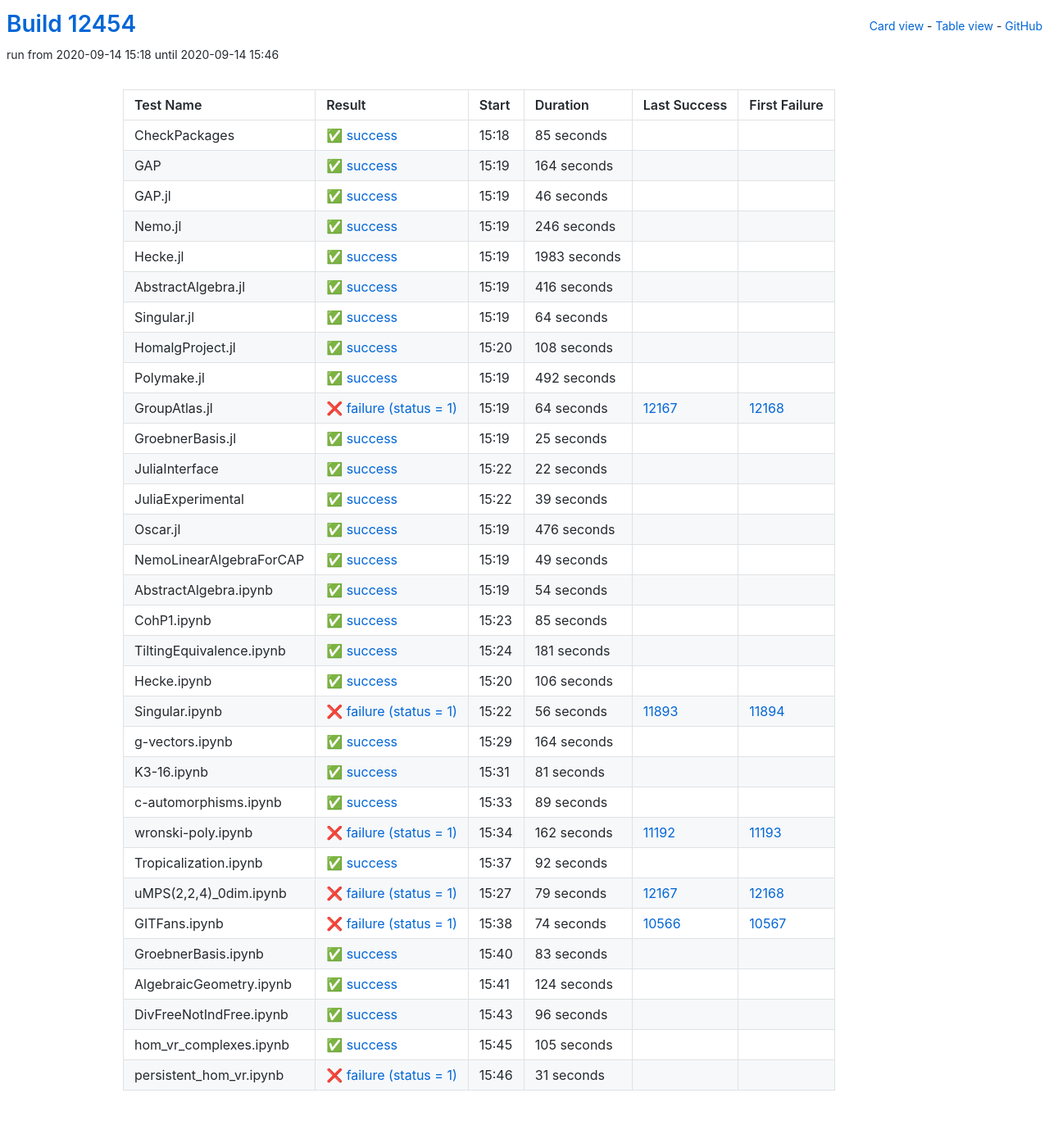
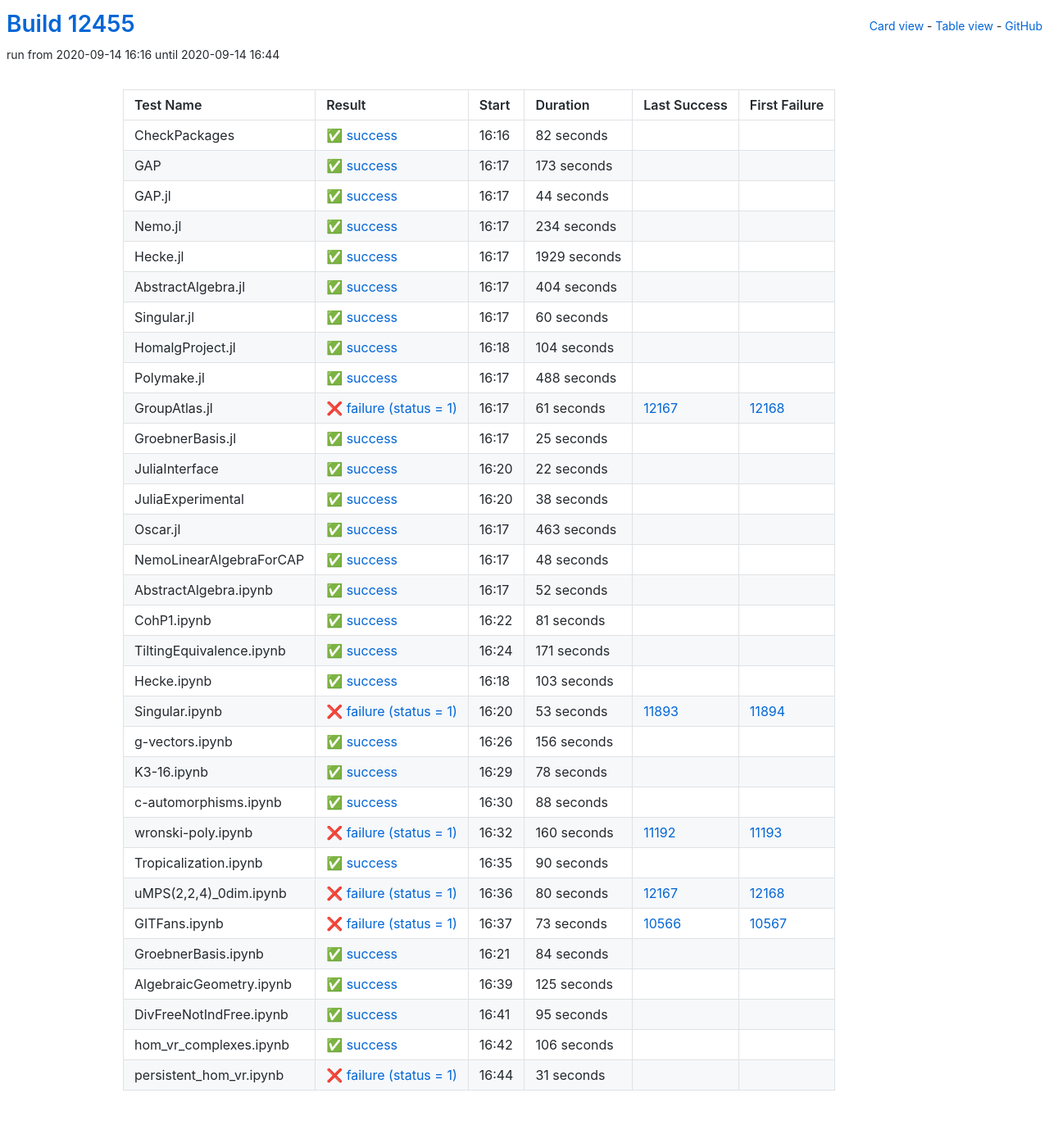
Before and after one commit to oscar-system/oscar-ci-status, a Jekyll site: the page built from table.html, in a window 1280 px wide. Shown: the whole page at 82% size. Built offline with Jekyll 4.4.1, drawn with Linux system fonts in a browser that asks for light colours.

Commit message:
Build #12455

```diff
--- a/_data/ci.yml
+++ b/_data/ci.yml
@@ -1,6 +1,6 @@
 ---
-build: 12454
-build_url: https://oscarci.mathematik.uni-kl.de/job/oscar/12454/
+build: 12455
+build_url: https://oscarci.mathematik.uni-kl.de/job/oscar/12455/
 job: oscar
 organization: oscar-system
 repo: oscar-ci-status
@@ -8,128 +8,128 @@
 tests:
 - name: CheckPackages
   id: checkpackages
-  log: https://oscarci.mathematik.uni-kl.de/job/oscar/12454/artifact/logs/build-12454/CheckPackages.log
-  start: 2020-09-14 15:18
+  log: https://oscarci.mathematik.uni-kl.de/job/oscar/12455/artifact/logs/build-12455/CheckPackages.log
+  start: 2020-09-14 16:16
   success: true
   exitcode: 0
   status: success
-  duration: 85
+  duration: 82
   last_success: false
   last_success_url:
   first_failure: false
   first_failure_url:
 - name: GAP
   id: gap
-  log: https://oscarci.mathematik.uni-kl.de/job/oscar/12454/artifact/logs/build-12454/GAP.log
-  start: 2020-09-14 15:19
+  log: https://oscarci.mathematik.uni-kl.de/job/oscar/12455/artifact/logs/build-12455/GAP.log
+  start: 2020-09-14 16:17
   success: true
   exitcode: 0
   status: success
-  duration: 164
+  duration: 173
   last_success: false
   last_success_url:
   first_failure: false
   first_failure_url:
 - name: GAP.jl
   id: gap-jl
-  log: https://oscarci.mathematik.uni-kl.de/job/oscar/12454/artifact/logs/build-12454/GAP.jl.log
-  start: 2020-09-14 15:19
+  log: https://oscarci.mathematik.uni-kl.de/job/oscar/12455/artifact/logs/build-12455/GAP.jl.log
+  start: 2020-09-14 16:17
   success: true
   exitcode: 0
   status: success
-  duration: 46
+  duration: 44
   last_success: false
   last_success_url:
   first_failure: false
   first_failure_url:
 - name: Nemo.jl
   id: nemo-jl
-  log: https://oscarci.mathematik.uni-kl.de/job/oscar/12454/artifact/logs/build-12454/Nemo.jl.log
-  start: 2020-09-14 15:19
+  log: https://oscarci.mathematik.uni-kl.de/job/oscar/12455/artifact/logs/build-12455/Nemo.jl.log
+  start: 2020-09-14 16:17
   success: true
   exitcode: 0
   status: success
-  duration: 246
+  duration: 234
   last_success: false
   last_success_url:
   first_failure: false
   first_failure_url:
 - name: Hecke.jl
   id: hecke-jl
-  log: https://oscarci.mathematik.uni-kl.de/job/oscar/12454/artifact/logs/build-12454/Hecke.jl.log
-  start: 2020-09-14 15:19
+  log: https://oscarci.mathematik.uni-kl.de/job/oscar/12455/artifact/logs/build-12455/Hecke.jl.log
+  start: 2020-09-14 16:17
   success: true
   exitcode: 0
   status: success
-  duration: 1983
+  duration: 1929
   last_success: false
   last_success_url:
   first_failure: false
   first_failure_url:
 - name: AbstractAlgebra.jl
   id: abstractalgebra-jl
-  log: https://oscarci.mathematik.uni-kl.de/job/oscar/12454/artifact/logs/build-12454/AbstractAlgebra.jl.log
-  start: 2020-09-14 15:19
+  log: https://oscarci.mathematik.uni-kl.de/job/oscar/12455/artifact/logs/build-12455/AbstractAlgebra.jl.log
+  start: 2020-09-14 16:17
   success: true
   exitcode: 0
   status: success
-  duration: 416
+  duration: 404
   last_success: false
   last_success_url:
   first_failure: false
   first_failure_url:
 - name: Singular.jl
   id: singular-jl
-  log: https://oscarci.mathematik.uni-kl.de/job/oscar/12454/artifact/logs/build-12454/Singular.jl.log
-  start: 2020-09-14 15:19
+  log: https://oscarci.mathematik.uni-kl.de/job/oscar/12455/artifact/logs/build-12455/Singular.jl.log
+  start: 2020-09-14 16:17
   success: true
   exitcode: 0
   status: success
-  duration: 64
+  duration: 60
   last_success: false
   last_success_url:
   first_failure: false
   first_failure_url:
 - name: HomalgProject.jl
   id: homalgproject-jl
-  log: https://oscarci.mathematik.uni-kl.de/job/oscar/12454/artifact/logs/build-12454/HomalgProject.jl.log
-  start: 2020-09-14 15:20
+  log: https://oscarci.mathematik.uni-kl.de/job/oscar/12455/artifact/logs/build-12455/HomalgProject.jl.log
+  start: 2020-09-14 16:18
   success: true
   exitcode: 0
   status: success
-  duration: 108
+  duration: 104
   last_success: false
   last_success_url:
   first_failure: false
   first_failure_url:
 - name: Polymake.jl
   id: polymake-jl
-  log: https://oscarci.mathematik.uni-kl.de/job/oscar/12454/artifact/logs/build-12454/Polymake.jl.log
-  start: 2020-09-14 15:19
+  log: https://oscarci.mathematik.uni-kl.de/job/oscar/12455/artifact/logs/build-12455/Polymake.jl.log
+  start: 2020-09-14 16:17
   success: true
   exitcode: 0
   status: success
-  duration: 492
+  duration: 488
   last_success: false
   last_success_url:
   first_failure: false
   first_failure_url:
 - name: GroupAtlas.jl
   id: groupatlas-jl
-  log: https://oscarci.mathematik.uni-kl.de/job/oscar/12454/artifact/logs/build-12454/GroupAtlas.jl.log
-  start: 2020-09-14 15:19
+  log: https://oscarci.mathematik.uni-kl.de/job/oscar/12455/artifact/logs/build-12455/GroupAtlas.jl.log
+  start: 2020-09-14 16:17
   success: false
   exitcode: 1
   status: failure
-  duration: 64
+  duration: 61
   last_success: 12167
   last_success_url: https://oscarci.mathematik.uni-kl.de/job/oscar/12167/
   first_failure: 12168
   first_failure_url: https://oscarci.mathematik.uni-kl.de/job/oscar/12168/
 - name: GroebnerBasis.jl
   id: groebnerbasis-jl
-  log: https://oscarci.mathematik.uni-kl.de/job/oscar/12454/artifact/logs/build-12454/GroebnerBasis.jl.log
-  start: 2020-09-14 15:19
+  log: https://oscarci.mathematik.uni-kl.de/job/oscar/12455/artifact/logs/build-12455/GroebnerBasis.jl.log
+  start: 2020-09-14 16:17
   success: true
   exitcode: 0
   status: success
@@ -140,8 +140,8 @@
   first_failure_url:
 - name: JuliaInterface
   id: juliainterface
-  log: https://oscarci.mathematik.uni-kl.de/job/oscar/12454/artifact/logs/build-12454/JuliaInterface.log
-  start: 2020-09-14 15:22
+  log: https://oscarci.mathematik.uni-kl.de/job/oscar/12455/artifact/logs/build-12455/JuliaInterface.log
+  start: 2020-09-14 16:20
   success: true
   exitcode: 0
   status: success
@@ -152,80 +152,224 @@
   first_failure_url:
 - name: JuliaExperimental
   id: juliaexperimental
-  log: https://oscarci.mathematik.uni-kl.de/job/oscar/12454/artifact/logs/build-12454/JuliaExperimental.log
-  start: 2020-09-14 15:22
+  log: https://oscarci.mathematik.uni-kl.de/job/oscar/12455/artifact/logs/build-12455/JuliaExperimental.log
+  start: 2020-09-14 16:20
   success: true
   exitcode: 0
   status: success
-  duration: 39
+  duration: 38
   last_success: false
   last_success_url:
   first_failure: false
   first_failure_url:
 - name: Oscar.jl
   id: oscar-jl
-  log: https://oscarci.mathematik.uni-kl.de/job/oscar/12454/artifact/logs/build-12454/Oscar.jl.log
-  start: 2020-09-14 15:19
+  log: https://oscarci.mathematik.uni-kl.de/job/oscar/12455/artifact/logs/build-12455/Oscar.jl.log
+  start: 2020-09-14 16:17
   success: true
   exitcode: 0
   status: success
-  duration: 476
+  duration: 463
   last_success: false
   last_success_url:
   first_failure: false
   first_failure_url:
 - name: NemoLinearAlgebraForCAP
   id: nemolinearalgebraforcap
-  log: https://oscarci.mathematik.uni-kl.de/job/oscar/12454/artifact/logs/build-12454/NemoLinearAlgebraForCAP.log
-  start: 2020-09-14 15:19
+  log: https://oscarci.mathematik.uni-kl.de/job/oscar/12455/artifact/logs/build-12455/NemoLinearAlgebraForCAP.log
+  start: 2020-09-14 16:17
   success: true
   exitcode: 0
   status: success
-  duration: 49
+  duration: 48
   last_success: false
   last_success_url:
   first_failure: false
   first_failure_url:
 - name: AbstractAlgebra.ipynb
   id: abstractalgebra-ipynb
-  log: https://oscarci.mathematik.uni-kl.de/job/oscar/12454/artifact/logs/build-12454/AbstractAlgebra.ipynb.log
-  start: 2020-09-14 15:19
+  log: https://oscarci.mathematik.uni-kl.de/job/oscar/12455/artifact/logs/build-12455/AbstractAlgebra.ipynb.log
+  start: 2020-09-14 16:17
   success: true
   exitcode: 0
   status: success
-  duration: 54
+  duration: 52
   last_success: false
   last_success_url:
   first_failure: false
   first_failure_url:
 - name: CohP1.ipynb
   id: cohp1-ipynb
-  log: https://oscarci.mathematik.uni-kl.de/job/oscar/12454/artifact/logs/build-12454/CohP1.ipynb.log
-  start: 2020-09-14 15:23
+  log: https://oscarci.mathematik.uni-kl.de/job/oscar/12455/artifact/logs/build-12455/CohP1.ipynb.log
+  start: 2020-09-14 16:22
   success: true
   exitcode: 0
   status: success
-  duration: 85
+  duration: 81
   last_success: false
   last_success_url:
   first_failure: false
   first_failure_url:
 - name: TiltingEquivalence.ipynb
   id: tiltingequivalence-ipynb
-  log: https://oscarci.mathematik.uni-kl.de/job/oscar/12454/artifact/logs/build-12454/TiltingEquivalence.ipynb.log
-  start: 2020-09-14 15:24
+  log: https://oscarci.mathematik.uni-kl.de/job/oscar/12455/artifact/logs/build-12455/TiltingEquivalence.ipynb.log
+  start: 2020-09-14 16:24
   success: true
   exitcode: 0
   status: success
-  duration: 181
+  duration: 171
   last_success: false
   last_success_url:
   first_failure: false
   first_failure_url:
 - name: Hecke.ipynb
   id: hecke-ipynb
-  log: https://oscarci.mathematik.uni-kl.de/job/oscar/12454/artifact/logs/build-12454/Hecke.ipynb.log
-  start: 2020-09-14 15:20
+  log: https://oscarci.mathematik.uni-kl.de/job/oscar/12455/artifact/logs/build-12455/Hecke.ipynb.log
+  start: 2020-09-14 16:18
+  success: true
+  exitcode: 0
+  status: success
+  duration: 103
+  last_success: false
+  last_success_url:
+  first_failure: false
+  first_failure_url:
+- name: Singular.ipynb
+  id: singular-ipynb
+  log: https://oscarci.mathematik.uni-kl.de/job/oscar/12455/artifact/logs/build-12455/Singular.ipynb.log
+  start: 2020-09-14 16:20
+  success: false
+  exitcode: 1
+  status: failure
+  duration: 53
+  last_success: 11893
+  last_success_url: https://oscarci.mathematik.uni-kl.de/job/oscar/11893/
+  first_failure: 11894
+  first_failure_url: https://oscarci.mathematik.uni-kl.de/job/oscar/11894/
+- name: g-vectors.ipynb
+  id: g-vectors-ipynb
+  log: https://oscarci.mathematik.uni-kl.de/job/oscar/12455/artifact/logs/build-12455/g-vectors.ipynb.log
+  start: 2020-09-14 16:26
+  success: true
+  exitcode: 0
+  status: success
+  duration: 156
+  last_success: false
+  last_success_url:
+  first_failure: false
+  first_failure_url:
+- name: K3-16.ipynb
+  id: k3-16-ipynb
+  log: https://oscarci.mathematik.uni-kl.de/job/oscar/12455/artifact/logs/build-12455/K3-16.ipynb.log
+  start: 2020-09-14 16:29
+  success: true
+  exitcode: 0
+  status: success
+  duration: 78
+  last_success: false
+  last_success_url:
+  first_failure: false
+  first_failure_url:
+- name: c-automorphisms.ipynb
+  id: c-automorphisms-ipynb
+  log: https://oscarci.mathematik.uni-kl.de/job/oscar/12455/artifact/logs/build-12455/c-automorphisms.ipynb.log
+  start: 2020-09-14 16:30
+  success: true
+  exitcode: 0
+  status: success
+  duration: 88
+  last_success: false
+  last_success_url:
+  first_failure: false
+  first_failure_url:
+- name: wronski-poly.ipynb
+  id: wronski-poly-ipynb
+  log: https://oscarci.mathematik.uni-kl.de/job/oscar/12455/artifact/logs/build-12455/wronski-poly.ipynb.log
+  start: 2020-09-14 16:32
+  success: false
+  exitcode: 1
+  status: failure
+  duration: 160
+  last_success: 11192
+  last_success_url: https://oscarci.mathematik.uni-kl.de/job/oscar/11192/
+  first_failure: 11193
+  first_failure_url: https://oscarci.mathematik.uni-kl.de/job/oscar/11193/
+- name: Tropicalization.ipynb
+  id: tropicalization-ipynb
+  log: https://oscarci.mathematik.uni-kl.de/job/oscar/12455/artifact/logs/build-12455/Tropicalization.ipynb.log
+  start: 2020-09-14 16:35
+  success: true
+  exitcode: 0
+  status: success
+  duration: 90
+  last_success: false
+  last_success_url:
+  first_failure: false
+  first_failure_url:
+- name: uMPS(2,2,4)_0dim.ipynb
+  id: umps-2-2-4-0dim-ipynb
+  log: https://oscarci.mathematik.uni-kl.de/job/oscar/12455/artifact/logs/build-12455/uMPS-2-2-4-_0dim.ipynb.log
+  start: 2020-09-14 16:36
+  success: false
+  exitcode: 1
+  status: failure
+  duration: 80
+  last_success: 12167
+  last_success_url: https://oscarci.mathematik.uni-kl.de/job/oscar/12167/
+  first_failure: 12168
+  first_failure_url: https://oscarci.mathematik.uni-kl.de/job/oscar/12168/
+- name: GITFans.ipynb
+  id: gitfans-ipynb
+  log: https://oscarci.mathematik.uni-kl.de/job/oscar/12455/artifact/logs/build-12455/GITFans.ipynb.log
+  start: 2020-09-14 16:37
+  success: false
+  exitcode: 1
+  status: failure
+  duration: 73
+  last_success: 10566
+  last_success_url: https://oscarci.mathematik.uni-kl.de/job/oscar/10566/
+  first_failure: 10567
+  first_failure_url: https://oscarci.mathematik.uni-kl.de/job/oscar/10567/
+- name: GroebnerBasis.ipynb
+  id: groebnerbasis-ipynb
+  log: https://oscarci.mathematik.uni-kl.de/job/oscar/12455/artifact/logs/build-12455/GroebnerBasis.ipynb.log
+  start: 2020-09-14 16:21
+  success: true
+  exitcode: 0
+  status: success
+  duration: 84
+  last_success: false
+  last_success_url:
+  first_failure: false
+  first_failure_url:
+- name: AlgebraicGeometry.ipynb
+  id: algebraicgeometry-ipynb
+  log: https://oscarci.mathematik.uni-kl.de/job/oscar/12455/artifact/logs/build-12455/AlgebraicGeometry.ipynb.log
+  start: 2020-09-14 16:39
+  success: true
+  exitcode: 0
+  status: success
+  duration: 125
+  last_success: false
+  last_success_url:
+  first_failure: false
+  first_failure_url:
+- name: DivFreeNotIndFree.ipynb
+  id: divfreenotindfree-ipynb
+  log: https://oscarci.mathematik.uni-kl.de/job/oscar/12455/artifact/logs/build-12455/DivFreeNotIndFree.ipynb.log
+  start: 2020-09-14 16:41
+  success: true
+  exitcode: 0
+  status: success
+  duration: 95
+  last_success: false
+  last_success_url:
+  first_failure: false
+  first_failure_url:
+- name: hom_vr_complexes.ipynb
+  id: hom-vr-complexes-ipynb
+  log: https://oscarci.mathematik.uni-kl.de/job/oscar/12455/artifact/logs/build-12455/hom_vr_complexes.ipynb.log
+  start: 2020-09-14 16:42
   success: true
   exitcode: 0
   status: success
@@ -234,154 +378,10 @@
   last_success_url:
   first_failure: false
   first_failure_url:
-- name: Singular.ipynb
-  id: singular-ipynb
-  log: https://oscarci.mathematik.uni-kl.de/job/oscar/12454/artifact/logs/build-12454/Singular.ipynb.log
-  start: 2020-09-14 15:22
-  success: false
-  exitcode: 1
-  status: failure
-  duration: 56
-  last_success: 11893
-  last_success_url: https://oscarci.mathematik.uni-kl.de/job/oscar/11893/
-  first_failure: 11894
-  first_failure_url: https://oscarci.mathematik.uni-kl.de/job/oscar/11894/
-- name: g-vectors.ipynb
-  id: g-vectors-ipynb
-  log: https://oscarci.mathematik.uni-kl.de/job/oscar/12454/artifact/logs/build-12454/g-vectors.ipynb.log
-  start: 2020-09-14 15:29
-  success: true
-  exitcode: 0
-  status: success
-  duration: 164
-  last_success: false
-  last_success_url:
-  first_failure: false
-  first_failure_url:
-- name: K3-16.ipynb
-  id: k3-16-ipynb
-  log: https://oscarci.mathematik.uni-kl.de/job/oscar/12454/artifact/logs/build-12454/K3-16.ipynb.log
-  start: 2020-09-14 15:31
-  success: true
-  exitcode: 0
-  status: success
-  duration: 81
-  last_success: false
-  last_success_url:
-  first_failure: false
-  first_failure_url:
-- name: c-automorphisms.ipynb
-  id: c-automorphisms-ipynb
-  log: https://oscarci.mathematik.uni-kl.de/job/oscar/12454/artifact/logs/build-12454/c-automorphisms.ipynb.log
-  start: 2020-09-14 15:33
-  success: true
-  exitcode: 0
-  status: success
-  duration: 89
-  last_success: false
-  last_success_url:
-  first_failure: false
-  first_failure_url:
-- name: wronski-poly.ipynb
-  id: wronski-poly-ipynb
-  log: https://oscarci.mathematik.uni-kl.de/job/oscar/12454/artifact/logs/build-12454/wronski-poly.ipynb.log
-  start: 2020-09-14 15:34
-  success: false
-  exitcode: 1
-  status: failure
-  duration: 162
-  last_success: 11192
-  last_success_url: https://oscarci.mathematik.uni-kl.de/job/oscar/11192/
-  first_failure: 11193
-  first_failure_url: https://oscarci.mathematik.uni-kl.de/job/oscar/11193/
-- name: Tropicalization.ipynb
-  id: tropicalization-ipynb
-  log: https://oscarci.mathematik.uni-kl.de/job/oscar/12454/artifact/logs/build-12454/Tropicalization.ipynb.log
-  start: 2020-09-14 15:37
-  success: true
-  exitcode: 0
-  status: success
-  duration: 92
-  last_success: false
-  last_success_url:
-  first_failure: false
-  first_failure_url:
-- name: uMPS(2,2,4)_0dim.ipynb
-  id: umps-2-2-4-0dim-ipynb
-  log: https://oscarci.mathematik.uni-kl.de/job/oscar/12454/artifact/logs/build-12454/uMPS-2-2-4-_0dim.ipynb.log
-  start: 2020-09-14 15:27
-  success: false
-  exitcode: 1
-  status: failure
-  duration: 79
-  last_success: 12167
-  last_success_url: https://oscarci.mathematik.uni-kl.de/job/oscar/12167/
-  first_failure: 12168
-  first_failure_url: https://oscarci.mathematik.uni-kl.de/job/oscar/12168/
-- name: GITFans.ipynb
-  id: gitfans-ipynb
-  log: https://oscarci.mathematik.uni-kl.de/job/oscar/12454/artifact/logs/build-12454/GITFans.ipynb.log
-  start: 2020-09-14 15:38
-  success: false
-  exitcode: 1
-  status: failure
-  duration: 74
-  last_success: 10566
-  last_success_url: https://oscarci.mathematik.uni-kl.de/job/oscar/10566/
-  first_failure: 10567
-  first_failure_url: https://oscarci.mathematik.uni-kl.de/job/oscar/10567/
-- name: GroebnerBasis.ipynb
-  id: groebnerbasis-ipynb
-  log: https://oscarci.mathematik.uni-kl.de/job/oscar/12454/artifact/logs/build-12454/GroebnerBasis.ipynb.log
-  start: 2020-09-14 15:40
-  success: true
-  exitcode: 0
-  status: success
-  duration: 83
-  last_success: false
-  last_success_url:
-  first_failure: false
-  first_failure_url:
-- name: AlgebraicGeometry.ipynb
-  id: algebraicgeometry-ipynb
-  log: https://oscarci.mathematik.uni-kl.de/job/oscar/12454/artifact/logs/build-12454/AlgebraicGeometry.ipynb.log
-  start: 2020-09-14 15:41
-  success: true
-  exitcode: 0
-  status: success
-  duration: 124
-  last_success: false
-  last_success_url:
-  first_failure: false
-  first_failure_url:
-- name: DivFreeNotIndFree.ipynb
-  id: divfreenotindfree-ipynb
-  log: https://oscarci.mathematik.uni-kl.de/job/oscar/12454/artifact/logs/build-12454/DivFreeNotIndFree.ipynb.log
-  start: 2020-09-14 15:43
-  success: true
-  exitcode: 0
-  status: success
-  duration: 96
-  last_success: false
-  last_success_url:
-  first_failure: false
-  first_failure_url:
-- name: hom_vr_complexes.ipynb
-  id: hom-vr-complexes-ipynb
-  log: https://oscarci.mathematik.uni-kl.de/job/oscar/12454/artifact/logs/build-12454/hom_vr_complexes.ipynb.log
-  start: 2020-09-14 15:45
-  success: true
-  exitcode: 0
-  status: success
-  duration: 105
-  last_success: false
-  last_success_url:
-  first_failure: false
-  first_failure_url:
 - name: persistent_hom_vr.ipynb
   id: persistent-hom-vr-ipynb
-  log: https://oscarci.mathematik.uni-kl.de/job/oscar/12454/artifact/logs/build-12454/persistent_hom_vr.ipynb.log
-  start: 2020-09-14 15:46
+  log: https://oscarci.mathematik.uni-kl.de/job/oscar/12455/artifact/logs/build-12455/persistent_hom_vr.ipynb.log
+  start: 2020-09-14 16:44
   success: false
   exitcode: 1
   status: failure
```
Also changed, not shown: README.md.
